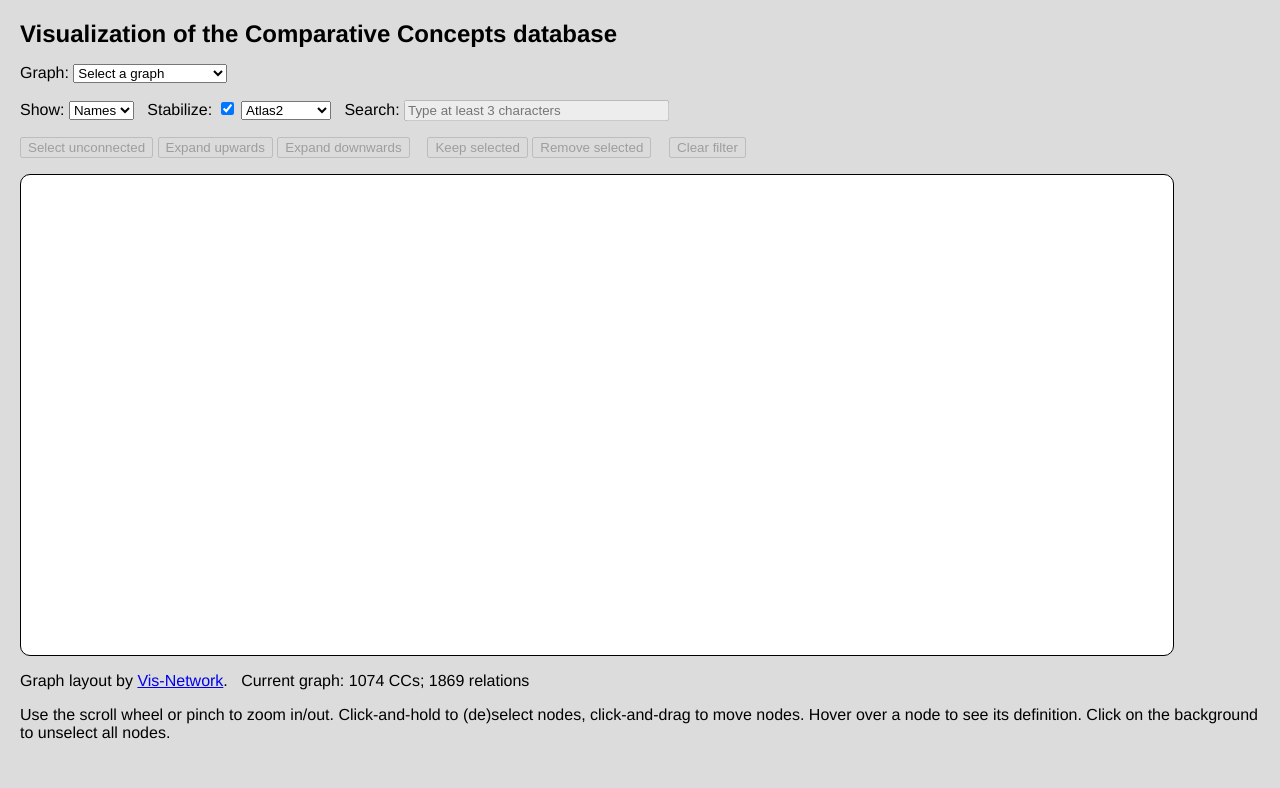
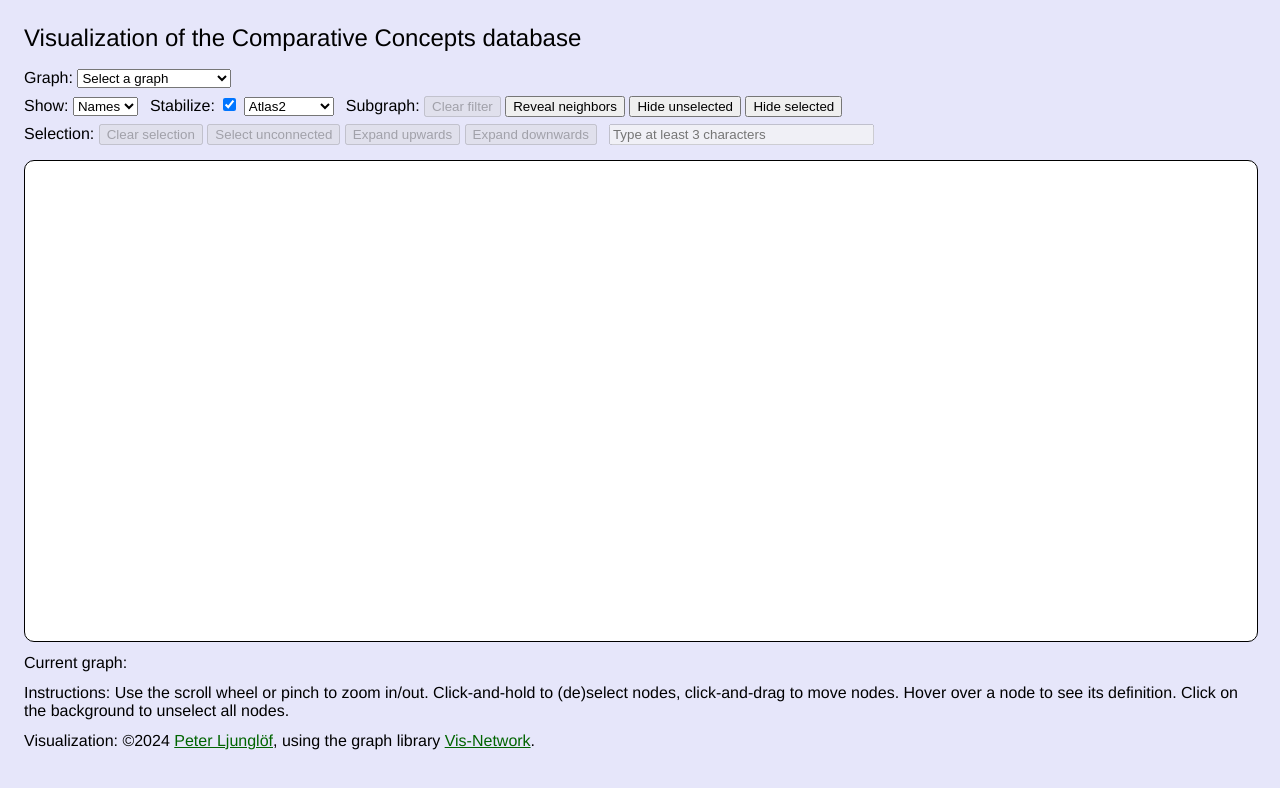
Before and after one commit to comparative-concepts/cc-database, a plain HTML site: page docs/cc-graph.html in a window 1280 px wide. Drawn offline with Linux system fonts and the light colour scheme.

Commit message:
Visualization: interface changes

```diff
--- /dev/null
+++ b/docs/cc-graph.css
@@ -0,0 +1,64 @@
+
+body {
+    background-color: lavender;
+    margin: 1.5rem;
+    font-family: "Helvetica Neue", Helvetica, Arial, sans-serif;
+    font-weight: 300; /* light (falls back to normal=400 if light isn't available */
+}
+
+h1, h2, h3, p, menu {
+    margin: 0.75rem 0;
+}
+
+h1, h2, h3, b, strong {
+    font-weight: 550; /* medium (falls back to bold=700 if medium isn't available) */
+}
+
+h1 {
+    font-size: 1.5em;
+}
+
+a {
+    color: darkgreen;
+}
+
+menu {
+    display: flex;
+    flex-wrap: wrap;
+    list-style: none;
+    padding: 0;
+    line-height: 1.75;
+}
+
+menu > li {
+    text-wrap: nowrap;
+    padding-right: 0.75rem;
+}
+
+.full-width {
+    width: 100%;
+}
+
+select:hover, input:hover, label:hover, button:hover {
+    cursor: pointer;
+}
+
+:disabled:hover {
+    cursor: default !important;
+}
+
+#ccNetwork {
+    width: 100%;
+    height: 60vh;
+    border: 1px solid black;
+    border-radius: 10px;
+    background-color: white;
+}
+
+#ccNetwork div.vis-tooltip {
+    max-width: 50%;
+    text-wrap: wrap;
+    font-family: "Helvetica Neue", Helvetica, Tahomas, Arial, sans-serif;
+    font-size: 0.8rem;
+    border-radius: 10px;
+}
--- a/docs/cc-graph.html
+++ b/docs/cc-graph.html
@@ -4,89 +4,73 @@
 <script type="text/javascript" src="vis-network.min.js"></script>
 <script type="text/javascript" src="cc-graph-data.js"></script>
 <script type="text/javascript" src="cc-graph.js"></script>
+<link rel="stylesheet" href="cc-graph.css"/>
 <title>CC network</title>
 <style>
-  body {
-    background-color: gainsboro;
-    margin: 20px;
-    font-family: "Helvetica Neue", Helvetica, Tahomas, Arial, sans-serif;
-  }
-  h1, h2, h3 {
-    margin: 10px 0;
-  }
-  h1 {
-    font-size: 1.5em;
-  }
-  label {
-    text-wrap: nowrap;
-  }
-  select:hover, input:hover, label:hover {
-    cursor: pointer;
-  }
-  #ccNetwork {
-    width: 90vw;
-    height: 60vh;
-    border: 1px solid black;
-    border-radius: 10px;
-    background-color: white;
-  }
-  #ccNetwork div.vis-tooltip {
-    max-width: 50%;
-    text-wrap: wrap;
-    font-family: "Helvetica Neue", Helvetica, Tahomas, Arial, sans-serif;
-    font-size: 0.8rem;
-    border-radius: 10px;
-  }
 </style>
 </head>
 
 <body onload="init()">
   <h1>Visualization of the Comparative Concepts database</h1>
-  <p>Graph: <select id="ccGraphType" onchange="selectGraph()">
+  <menu>
+    <li class="full-width"><label><b>Graph:</b>
+      <select id="ccGraphType" onchange="selectGraph()">
         <option value="" selected disabled>Select a graph</option>
-    </select> &nbsp;
+      </select>
+      </label>
       <span id="ccRelations"></span>
-  </p>
-  <p>
-    <label>Show:
+    </li>
+    <li>
+      <label><b>Show:</b>
         <select id="ccShow" onchange="changeSettings()">
           <option value="name" selected>Names</option>
           <option value="id">IDs</option>
         </select>
       </label>
-    &nbsp;
-    <label>Stabilize:
+    </li>
+    <li>
+      <label><b>Stabilize:</b>
         <input type="checkbox" id="ccStabilize" checked onchange="changeSettings()"/>
+      </label>
       <select id="ccSolver" onchange="changeSettings()">
         <option value="forceAtlas2Based" selected>Atlas2</option>
         <option value="repulsion">Repulsion</option>
         <option value="barnesHut">Barnes-Hut</option>
       </select>
-    </label>
-    &nbsp;
-    Search: <input type="search" id="ccSearch" size="30" placeholder="Type at least 3 characters" oninput="searchNodes()"/>
-  </p>
-  <p>
-    <button id="ccUnconnected" onclick="selectUnconnected()">Select unconnected</button>
+    </li>
+    <li>
+      <b>Subgraph:</b>
+      <button id="ccClearFilter" onclick="clearFilter()">Clear filter</button>
+      <button id="ccRevealNeighbors" onclick="revealNeighbors()">Reveal neighbors</button>
+      <button id="ccHideUnselected" onclick="hideUnselected()">Hide unselected</button>
+      <button id="ccHideSelected" onclick="hideSelected()">Hide selected</button>
+    </li>
+    <li>
+      <b>Selection:</b>
+      <button id="ccClearSelection" onclick="clearSelection()">Clear selection</button>
+      <button id="ccSelectUnconnected" onclick="selectUnconnected()">Select unconnected</button>
       <button id="ccExpandUpwards" onclick="expandSelection('to')">Expand upwards</button>
       <button id="ccExpandDownwards" onclick="expandSelection('from')">Expand downwards</button>
-    &nbsp;&nbsp;
-    <button id="ccRemoveUnselected" onclick="keepSelected()">Keep selected</button>
-    <button id="ccRemoveSelected" onclick="removeSelected()">Remove selected</button>
-    &nbsp;&nbsp;
-    <button id="ccClear" onclick="clearFilter()">Clear filter</button>
-  </p>
+    </li>
+    <li>
+      <input type="search" id="ccSearch" size="30" placeholder="Type at least 3 characters" oninput="searchNodes()"/>
+    </li>
+  </menu>
   <div id="ccNetwork"></div>
   <p>
-    Graph layout by <a target="_blank" href="https://visjs.github.io/vis-network/docs/network/">Vis-Network</a>.
-    &nbsp; Current graph: <span id="statistics"></span>
+    <b>Current graph:</b> <span id="statistics"></span>
   </p>
-  <p>
+  <div id="extraInfo"></div>
+  <p><b>Instructions:</b>
     Use the scroll wheel or pinch to zoom in/out.
     Click-and-hold to (de)select nodes, click-and-drag to move nodes.
     Hover over a node to see its definition.
     Click on the background to unselect all nodes.
   </p>
-  <div id="extraInfo"></div>
+  <p><b>Visualization:</b>
+    &copy;2024 <a target="_blank" href="https://github.com/heatherleaf">Peter Ljunglöf</a>,
+    using the graph library
+    <a target="_blank" href="https://visjs.github.io/vis-network/docs/network/">Vis-Network</a>.
+  </p>
 </body>
 </html>
--- a/docs/cc-graph.js
+++ b/docs/cc-graph.js
@@ -66,7 +66,7 @@ var colors = {
 
     // Relation/edge colors
     // SubtypeOf will inherit from the node color
-    ConstituentOf: "orangered", ExpressionOf: "orangered",
+    ConstituentOf: "red", ExpressionOf: "red",
     HeadOf: "royalblue", ModeledOn: "royalblue", AttributeOf: "royalblue",
     RoleOf: "mediumorchid", RecruitedFrom: "mediumorchid",
     FillerOf: "darkgoldenrod",
@@ -260,12 +260,14 @@ function selectionChanged() {
     let willStabilize = document.getElementById("ccStabilize").checked;
     document.getElementById("ccSolver").disabled = !willStabilize;
     document.getElementById("ccSearch").disabled = !getGraphTypes();
-    document.getElementById("ccUnconnected").disabled = !hasUnconnected;
+    document.getElementById("ccClearSelection").disabled = !hasSelection;
+    document.getElementById("ccSelectUnconnected").disabled = !hasUnconnected;
     document.getElementById("ccExpandUpwards").disabled = !hasSelection;
     document.getElementById("ccExpandDownwards").disabled = !hasSelection;
-    document.getElementById("ccRemoveUnselected").disabled = !hasSelection;
-    document.getElementById("ccRemoveSelected").disabled = !hasSelection;
-    document.getElementById("ccClear").disabled = !isFiltered;
+    document.getElementById("ccClearFilter").disabled = !isFiltered;
+    document.getElementById("ccShowNeighbors").disabled = !isFiltered;
+    document.getElementById("ccHideUnselected").disabled = !hasSelection;
+    document.getElementById("ccHideSelected").disabled = !hasSelection;
     showStatistics();
 }
 
@@ -341,6 +343,12 @@ function searchNodes() {
     selectionChanged();
 }
 
+// Deselect all nodes
+function clearSelection() {
+    network.unselectAll();
+    selectionChanged();
+}
+
 // Select the currently unconnected nodes
 function selectUnconnected() {
     let unconnected = getUnconnectedNodes();
@@ -358,8 +366,15 @@ function expandSelection(direction) {
     selectionChanged();
 }
 
+// Clear the filter - i.e. show the full graph
+function clearFilter() {
+    isFiltered = false;
+    document.getElementById("ccSearch").value = "";
+    setGraphData(getGraphNodes(), getGraphEdges(), true);
+}
+
 // Remove the selected nodes from the current graph
-function removeSelected() {
+function hideSelected() {
     let selected = network.getSelectedNodes();
     if (selected.length === 0) return;
     network.deleteSelected();
@@ -368,20 +383,22 @@ function removeSelected() {
     selectionChanged();
 }
 
-// Clear the filter - i.e. show the full graph
-function clearFilter() {
-    isFiltered = false;
-    document.getElementById("ccSearch").value = "";
-    setGraphData(getGraphNodes(), getGraphEdges(), true);
-}
-
 // Remove all nodes from the graph that are not selected and not a neighbor to a selected node
-function keepSelected() {
+function hideUnselected() {
     let selected = network.getSelectedNodes();
     if (selected.length === 0) return;
     let relations = getGraphRelations();
+    let filteredNodes = ccNodes.filter((n) => selected.includes(n.id));
+    let filteredEdges = ccEdges.filter((e) => relations.includes(e.rel) && selected.includes(e.from) && selected.includes(e.to));
+    isFiltered = true;
+    setGraphData(filteredNodes, filteredEdges, true);
+}
+
+// Expand the graph with nodes that are neighbors to currently visible nodes
+function revealNeighbors() {
+    let relations = getGraphRelations();
     let nodeIds = {};
-    for (let n of selected) {
+    for (let n of network.body.nodeIndices) {
         nodeIds[n] = true;
         for (let e of ccEdges) {
             if (relations.includes(e.rel)) {
@@ -392,7 +409,7 @@ function keepSelected() {
     }
     let filteredNodes = ccNodes.filter((n) => nodeIds[n.id]);
     let filteredEdges = ccEdges.filter((e) => relations.includes(e.rel) && nodeIds[e.from] && nodeIds[e.to]);
-    isFiltered = true;
+    isFiltered = filteredNodes.length < getGraphNodes().length;
     setGraphData(filteredNodes, filteredEdges, true);
 }
 
```
Lines whose indentation alone changed are shown as unchanged.
